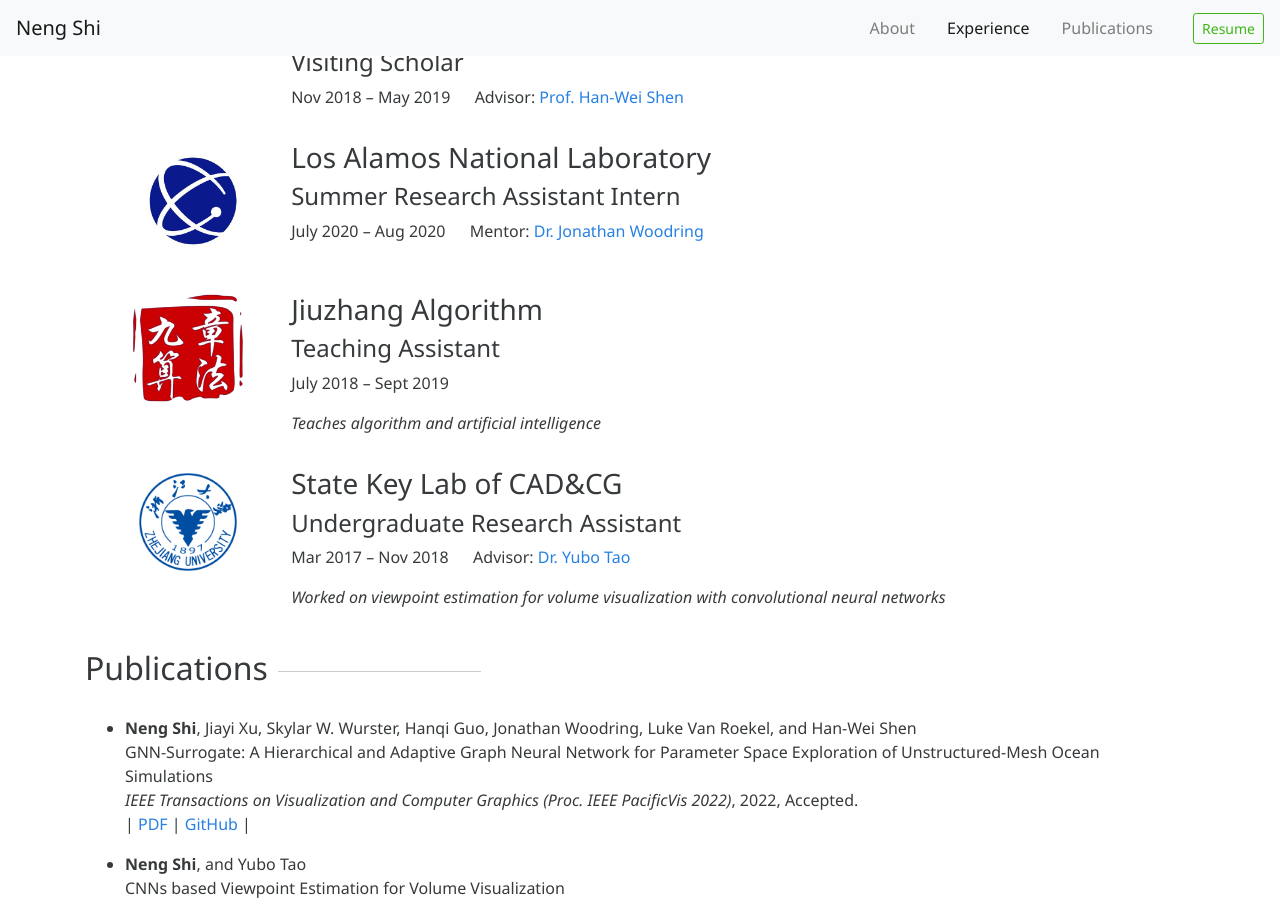
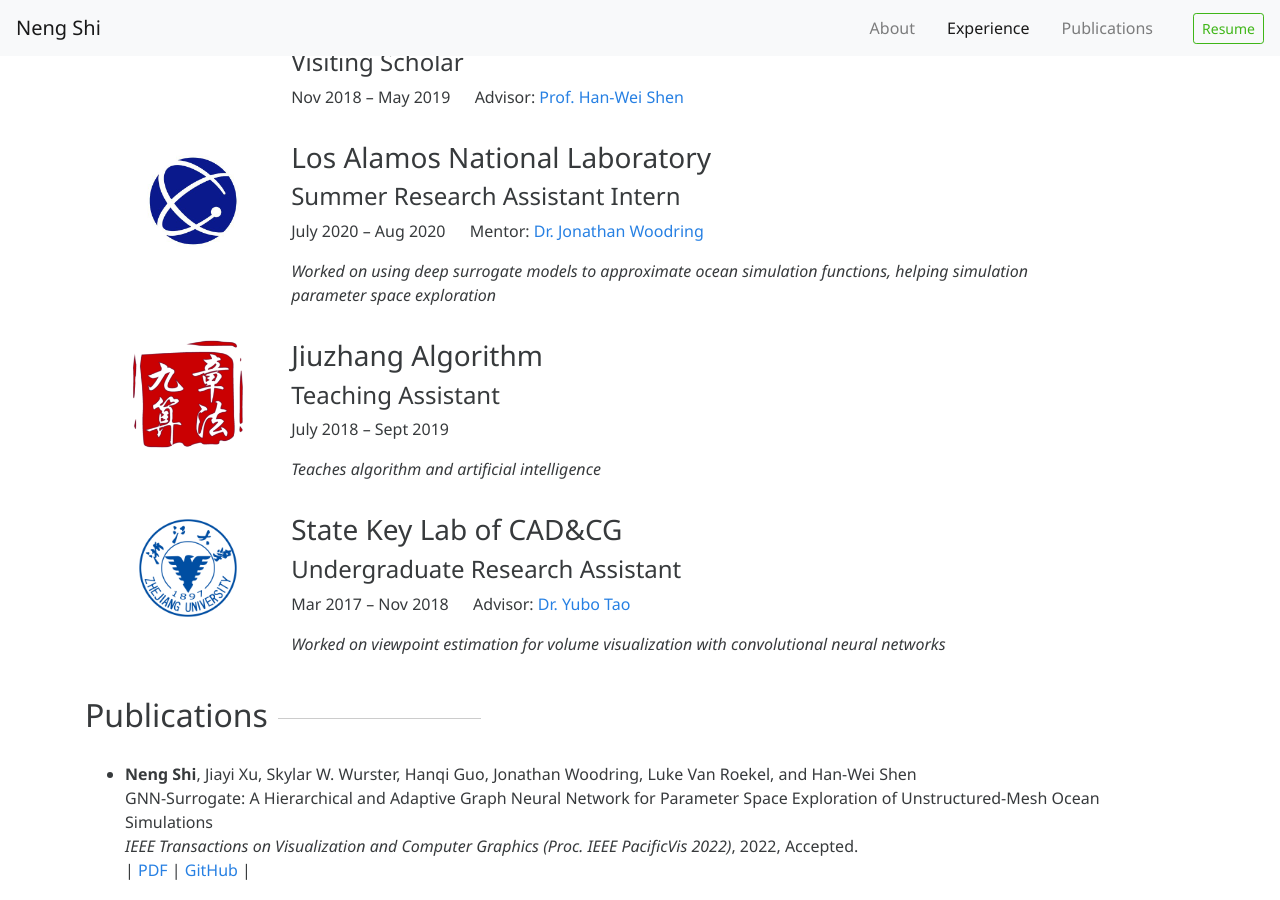
Before and after one commit to trainsn/trainsn.github.io, a Jekyll site: the page built from index.html, in a window 1280 px wide and 900 px high, scrolled down 1055 px. Built offline with Jekyll 4.4.1, drawn with Linux system fonts in a browser that asks for light colours; nearby versions of some CDN libraries; a style sheet for code colours, icons or effects is not loaded.

Commit message:
update experience

```diff
--- a/_includes/experience.html
+++ b/_includes/experience.html
@@ -23,6 +23,7 @@
       <h3>Los Alamos National Laboratory</h3>
       <h4>Summer Research Assistant Intern</h4>
       <p>July 2020 – Aug 2020 &emsp; Mentor: <a href="https://www.lanl.gov/search-capabilities/profiles/jonathan-woodring.shtml" target="_blank">Dr. Jonathan Woodring</a></p>
+      <p><em>Worked on using deep surrogate models to approximate ocean simulation functions, helping simulation parameter space exploration</em></p>
     </div>  </div>
 
   <div class="row mb-3">
```
Also changed, not shown: 1 other file.
